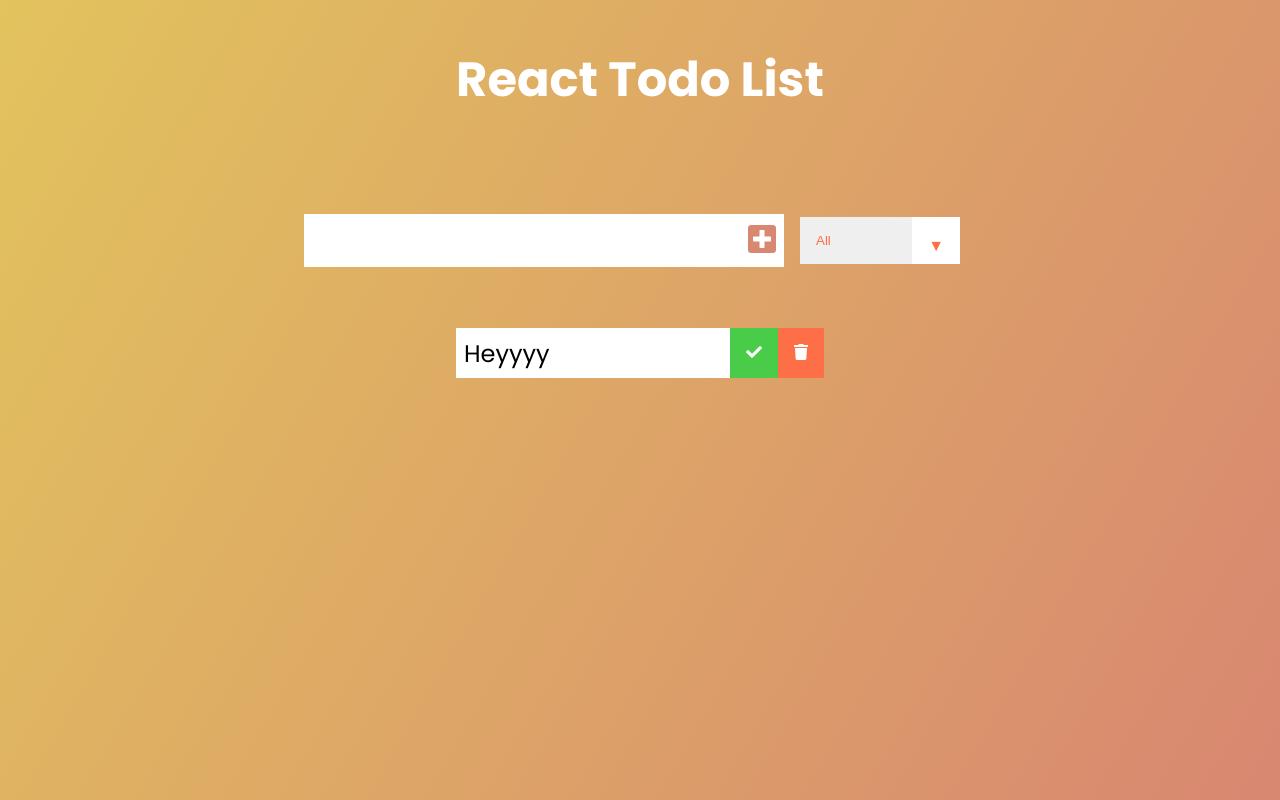
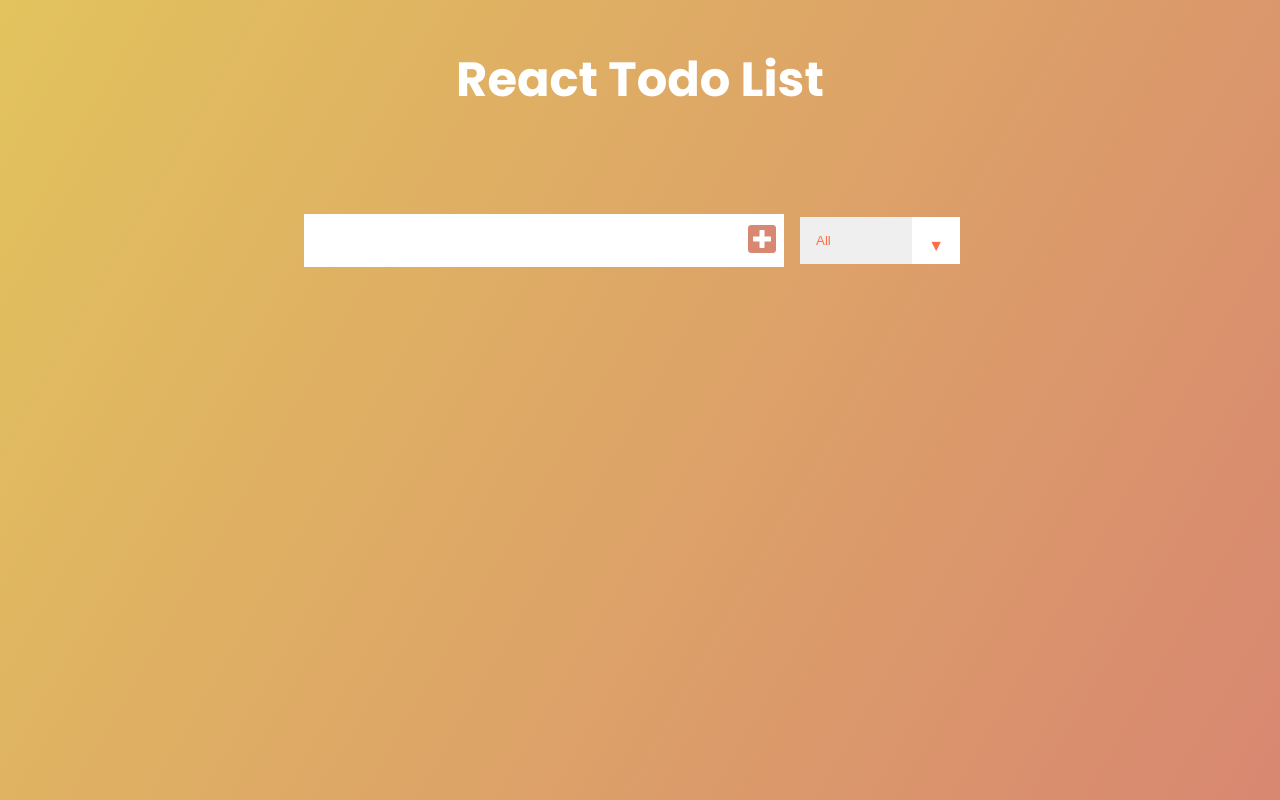
Before and after one commit to darishodzic/Todo-List-React, a React (Create React App) app: page / in a window 1280 px wide. Built offline with nearby package versions, Linux system fonts and the light colour scheme.

Commit message:
rendering todo li from state

```diff
--- a/src/App.js
+++ b/src/App.js
@@ -21,7 +21,7 @@ function App() {
 				inputText={inputText}
 				setInputText={setInputText}
 			/>
-			<TodoList />
+			<TodoList todos={todos} />
 		</div>
 	);
 }
--- a/src/components/Form.js
+++ b/src/components/Form.js
@@ -7,7 +7,6 @@ const Form = ({
 	setTodos,
 }) => {
 	const inputTextHandler = (e) => {
-		console.log(e.target.value);
 		setInputText(e.target.value);
 	};
 
--- a/src/components/Todo.js
+++ b/src/components/Todo.js
@@ -1,10 +1,10 @@
 import React from "react";
 
-const Todo = () => {
+const Todo = ({ text, id }) => {
 	return (
 		<div className="todo">
 			<li className="todo-item">
-				Heyyyy
+				{text}
 			</li>
 			<button className="complete-btn">
 				<i className="fas fa-check"></i>
--- a/src/components/TodoList.js
+++ b/src/components/TodoList.js
@@ -1,11 +1,17 @@
 import React from "react";
 //Import components
 import Todo from "./Todo";
-const TodoList = () => {
+const TodoList = ({ todos }) => {
+	console.log(todos);
 	return (
 		<div className="todo-container">
 			<ul className="todo-list">
-				<Todo />
+				{todos.map((todo) => (
+					<Todo
+						text={todo.text}
+						key={todo.id}
+					/>
+				))}
 			</ul>
 		</div>
 	);
```
